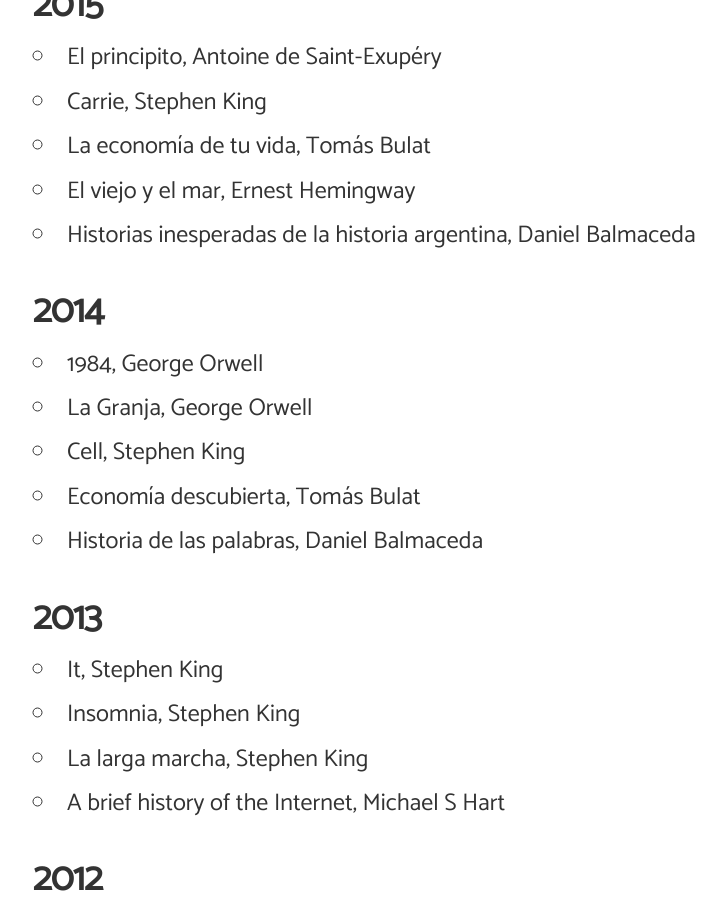
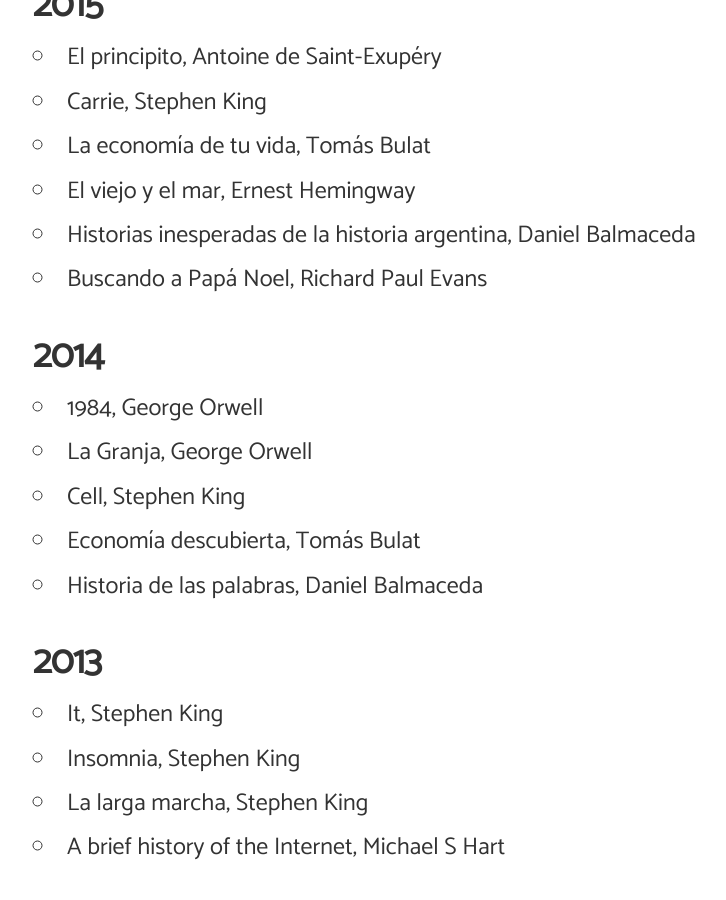
Before and after one commit to angelsimon/angelsimon.github.io, a Jekyll site: the page built from _posts/2016-09-09-libros-que-termine.md, in a window 1280 px wide and 900 px high, scrolled down 656 px. Shown: the whole window, without its empty margins (31-757 px from the left). Built offline with Jekyll 4.4.1, drawn with Linux system fonts in a browser that asks for light colours; nearby versions of some CDN libraries; comment, search, counter and statistics services are not loaded.

Commit message:
Update 2016-09-09-libros-que-termine.md

```diff
--- a/_posts/2016-09-09-libros-que-termine.md
+++ b/_posts/2016-09-09-libros-que-termine.md
@@ -19,6 +19,7 @@ Un breve listado de todos los libros que leí y que estoy leyendo.
 <li>La economía de tu vida, Tomás Bulat</li>
 <li>El viejo y el mar, Ernest Hemingway</li>
 <li>Historias inesperadas de la historia argentina, Daniel Balmaceda</li>
+<li>Buscando a Papá Noel, Richard Paul Evans</li>
 </ul>
 <h2>2014</h2>
 <ul>
```
